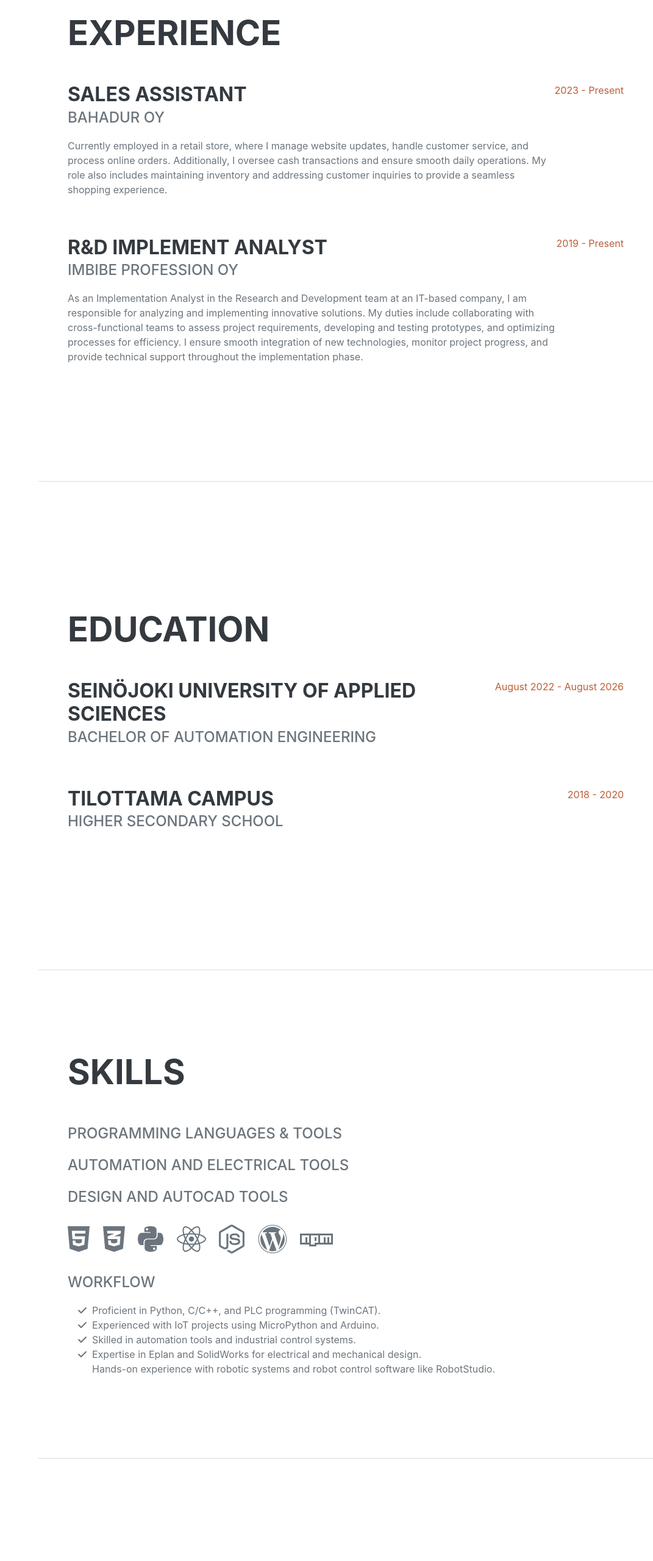
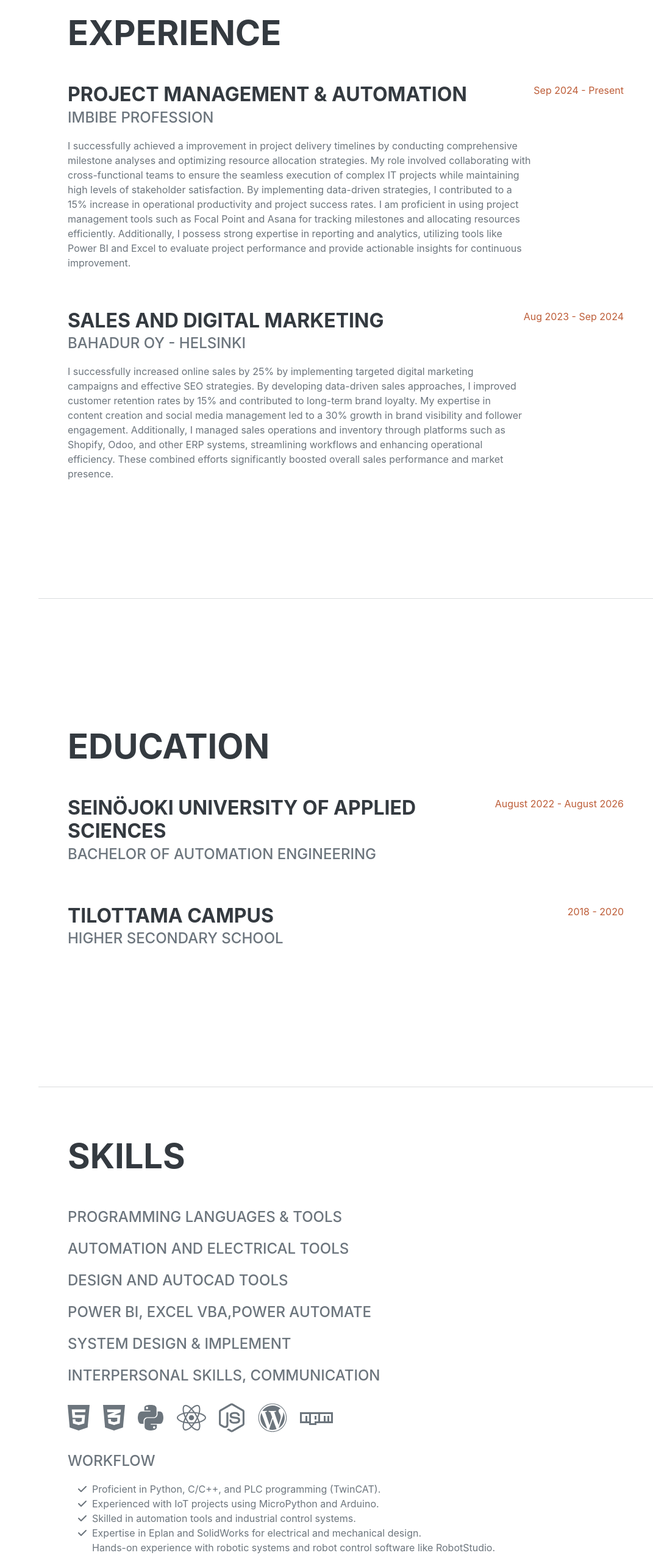
Before and after one commit to Sonu-gaire/website, a plain HTML site: page index.html in a window 1280 px wide. Shown: the part 860-3420 px from the top of the page at 61% size, without its empty margins (209-1280 px from the left). Drawn offline with nearby package versions, Linux system fonts and the light colour scheme; a script that the page names is missing; a web font is replaced by a local one.

Commit message:
Update index.html

```diff
--- a/index.html
+++ b/index.html
@@ -66,21 +66,19 @@
                     <h2 class="mb-5">Experience</h2>
                     <div class="d-flex flex-column flex-md-row justify-content-between mb-5">
                         <div class="flex-grow-1">
-                            <h3 class="mb-0">Sales Assistant</h3>
-                            <div class="subheading mb-3">Bahadur Oy</div>
-                            <p>Currently employed in a retail store, where I manage website updates, handle customer service, and process online orders. Additionally, I oversee cash transactions and ensure smooth daily operations. My role also includes maintaining inventory and addressing customer inquiries to provide a seamless shopping experience.
-                            </p>
+                            <h3 class="mb-0">Project Management & Automation</h3>
+                            <div class="subheading mb-3">Imbibe Profession</div>
+                            <p>I successfully achieved a improvement in project delivery timelines by conducting comprehensive milestone analyses and optimizing resource allocation strategies. My role involved collaborating with cross-functional teams to ensure the seamless execution of complex IT projects while maintaining high levels of stakeholder satisfaction. By implementing data-driven strategies, I contributed to a 15% increase in operational productivity and project success rates. I am proficient in using project management tools such as Focal Point and Asana for tracking milestones and allocating resources efficiently. Additionally, I possess strong expertise in reporting and analytics, utilizing tools like Power BI and Excel to evaluate project performance and provide actionable insights for continuous improvement.
                         </div>
-                        <div class="flex-shrink-0"><span class="text-primary">2023 - Present</span></div>
+                        <div class="flex-shrink-0"><span class="text-primary">Sep 2024 - Present</span></div>
                     </div>
                     <div class="d-flex flex-column flex-md-row justify-content-between mb-5">
                         <div class="flex-grow-1">
-                            <h3 class="mb-0">R&D Implement Analyst</h3>
-                            <div class="subheading mb-3">Imbibe Profession Oy</div>
-                            <p>As an Implementation Analyst in the Research and Development team at an IT-based company, I am responsible for analyzing and implementing innovative solutions. My duties include collaborating with cross-functional teams to assess project requirements, developing and testing prototypes, and optimizing processes for efficiency. I ensure smooth integration of new technologies, monitor project progress, and provide technical support throughout the implementation phase.
-                            </p>
+                            <h3 class="mb-0">Sales and Digital Marketing</h3>
+                            <div class="subheading mb-3">Bahadur Oy - Helsinki</div>
+                            <p>I successfully increased online sales by 25% by implementing targeted digital marketing campaigns and effective SEO strategies. By developing data-driven sales approaches, I improved customer retention rates by 15% and contributed to long-term brand loyalty. My expertise in content creation and social media management led to a 30% growth in brand visibility and follower engagement. Additionally, I managed sales operations and inventory through platforms such as Shopify, Odoo, and other ERP systems, streamlining workflows and enhancing operational efficiency. These combined efforts significantly boosted overall sales performance and market presence.
                         </div>
-                        <div class="flex-shrink-0"><span class="text-primary">2019 - Present</span></div>
+                        <div class="flex-shrink-0"><span class="text-primary">Aug 2023 - Sep 2024</span></div>
                     </div>
                     <div class="d-flex flex-column flex-md-row justify-content-between mb-5">
 
@@ -116,6 +114,9 @@
                     <div class="subheading mb-3">Programming Languages & Tools</div>
                     <div class="subheading mb-3">Automation and electrical Tools</div>
                     <div class="subheading mb-3">Design and Autocad Tools</div>
+  <div class="subheading mb-3">Power BI, Excel VBA,Power Automate</div>
+  <div class="subheading mb-3">System Design & Implement</div>
+  <div class="subheading mb-3">Interpersonal Skills, Communication</div>
                     <ul class="list-inline dev-icons">
                         <li class="list-inline-item"><i class="fab fa-html5"></i></li>
                         <li class="list-inline-item"><i class="fab fa-css3-alt"></i></li>
@@ -154,7 +155,7 @@
                 <div class="resume-section-content">
                     <h2 class="mb-5">Interests</h2>
                     <p>I am passionate about mathematics, particularly number theory, energy sustainability with a focus on lightning harvesting, and developing AI agents for practical applications.</p>
-                    <p class="mb-0">Outside the technical world, I love cooking, gardening, and sketching as creative outlets, and I'm fascinated by cosmology and exploring the mysteries of the universe.</p>
+                    <p class="mb-0">Outside the technical world, I love cooking, gardening, hiking and  sketching as creative outlets, and I'm fascinated by cosmology and exploring the mysteries of the universe.</p>
                 </div>
             </section>
             <hr class="m-0" />
@@ -171,6 +172,15 @@
                             <span class="fa-li"><i class="fas fa-trophy text-warning"></i></span>
                             Motor Power Calculation for Direct AC System
                         </li>
+                        <li>
+                            <span class="fa-li"><i class="fas fa-trophy text-warning"></i></span>
+                            Object Detection and Logistic Regression
+                        </li>
+                         <li>
+                            <span class="fa-li"><i class="fas fa-trophy text-warning"></i></span>
+                            Astrological Planet Calculation
+                        </li>
+
 
                     </ul>
                 </div>
```
